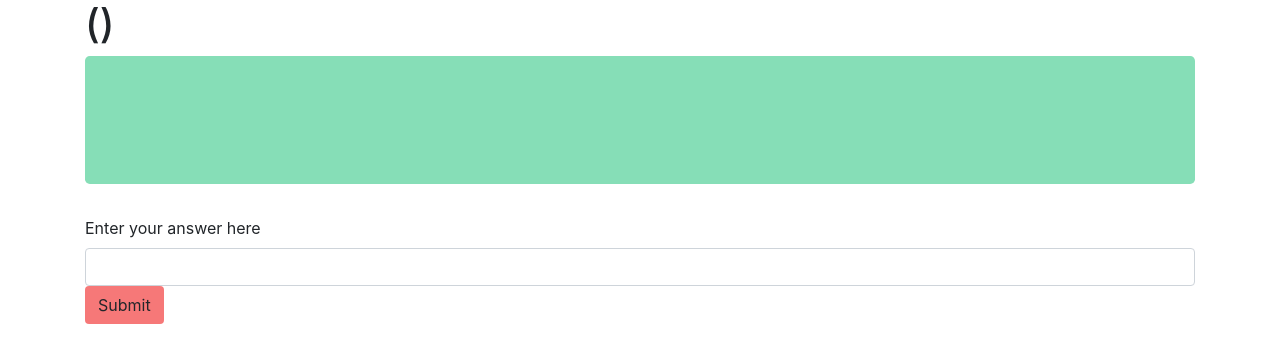
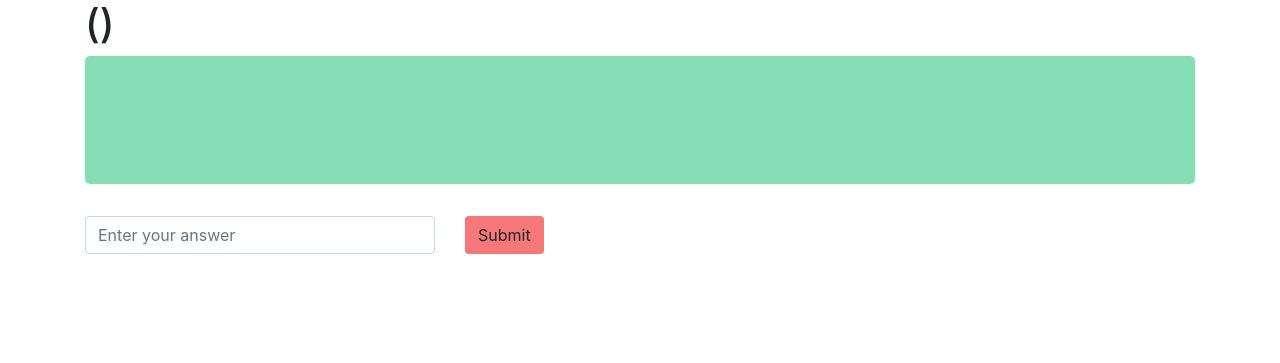
Before and after one commit to aptung/the-problem-stash, a Flask app: template templates/solve.html in a window 1280 px wide. Shown: the part 56-419 px from the top of the page. Run offline with Flask 3, Linux system fonts and the light colour scheme; the template is opened without the code that fills it, so the values that code supplies are empty.

Commit message:
tweaked the submit button placement

```diff
--- a/templates/solve.html
+++ b/templates/solve.html
@@ -12,8 +12,15 @@
         {{problem.content}}
     </div>
     <form method="POST">
-        <label>Enter your answer here</label>
-        <input type="text" class="form-control" id="answer" name="answer"> <button type="submit" class="btn">Submit</button>
+        <div class="row">
+            <div class="col-xs-4 col-sm-4 col-md-4">
+                <input type="text" class="form-control" id="answer" name="answer" placeholder="Enter your answer">
+            </div>
+            <div class="col-xs-5 col-sm-5 col-md-5">
+                <button type="submit" class="btn">Submit</button>
+            </div>
+        </div>
+
     </form>
 
     {% with messages = get_flashed_messages() %}
```
Also changed, not shown: app.py (+9 -0 lines).
